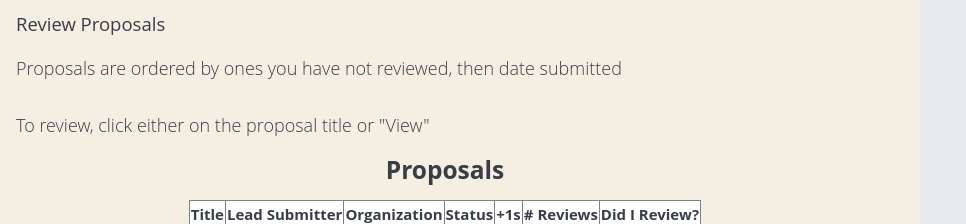
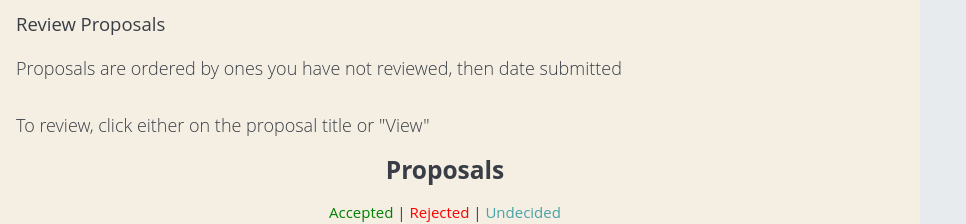
Before and after one commit to jkatz/nycpug, a Django app: template nycpug/templates/admin/moderate/conference.html in a window 1280 px wide. Shown: the part 636-860 px from the top of the page, without its empty margins (0-966 px from the left). Run offline with Django 3.2, Linux system fonts and the light colour scheme; the template is opened without the code that fills it, so the values that code supplies are empty; parts of the project's set-up code (start-up, migrations or seed data) failed here and were passed over; some libraries are stand-ins or nearby versions.

Commit message:
because i did not commit the other half

```diff
--- a/nycpug/templates/admin/moderate/conference.html
+++ b/nycpug/templates/admin/moderate/conference.html
@@ -72,6 +72,11 @@
       <div class="span12">
         <div class="module-header schedule-header">
           <h3>Proposals</h3>
+          <div style="margin: auto; text-align:center;">
+            <a href="?status=accepted" style="color:green;">Accepted</a> |
+            <a href="?status=rejected" style="color:red;">Rejected</a> |
+            <a href="?status=">Undecided</a>
+          </div>
           <table border="1" style="margin: auto; text-align: left;">
             <thead>
               <th>Title</th>
```
